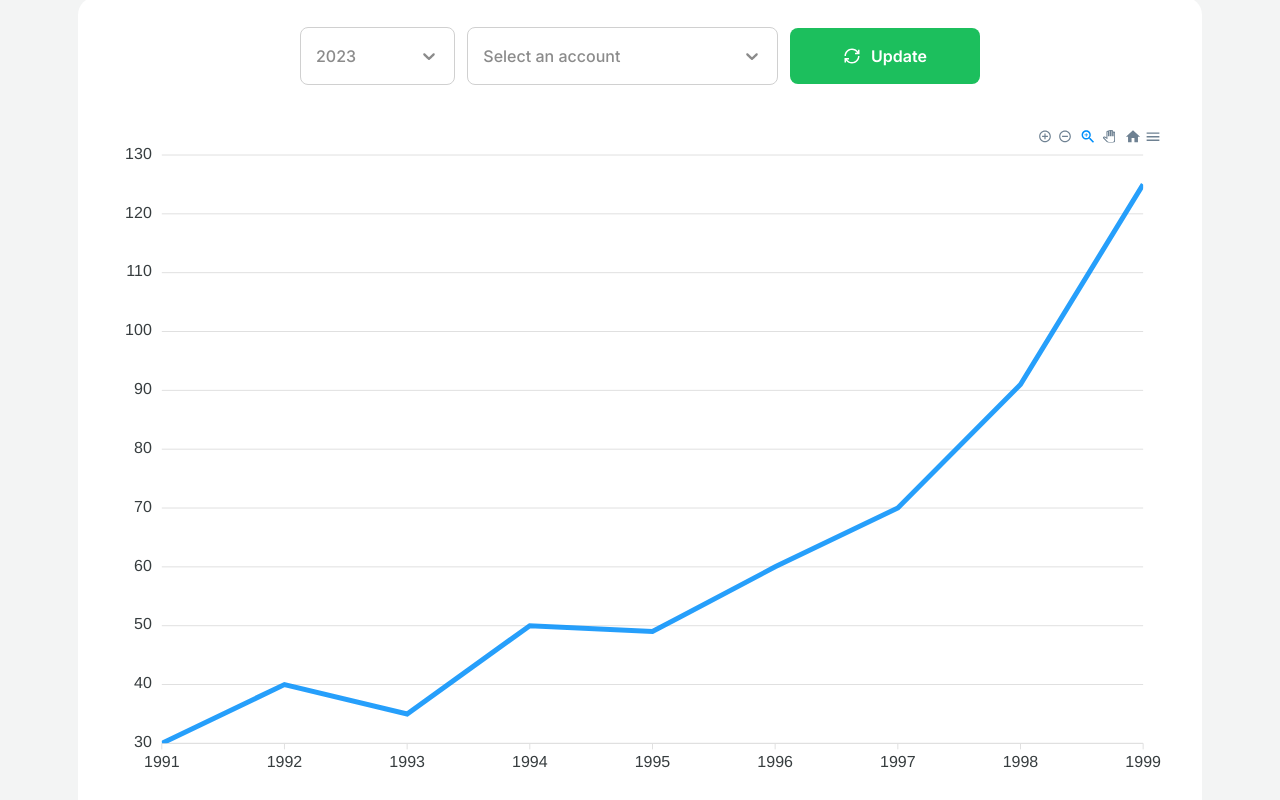
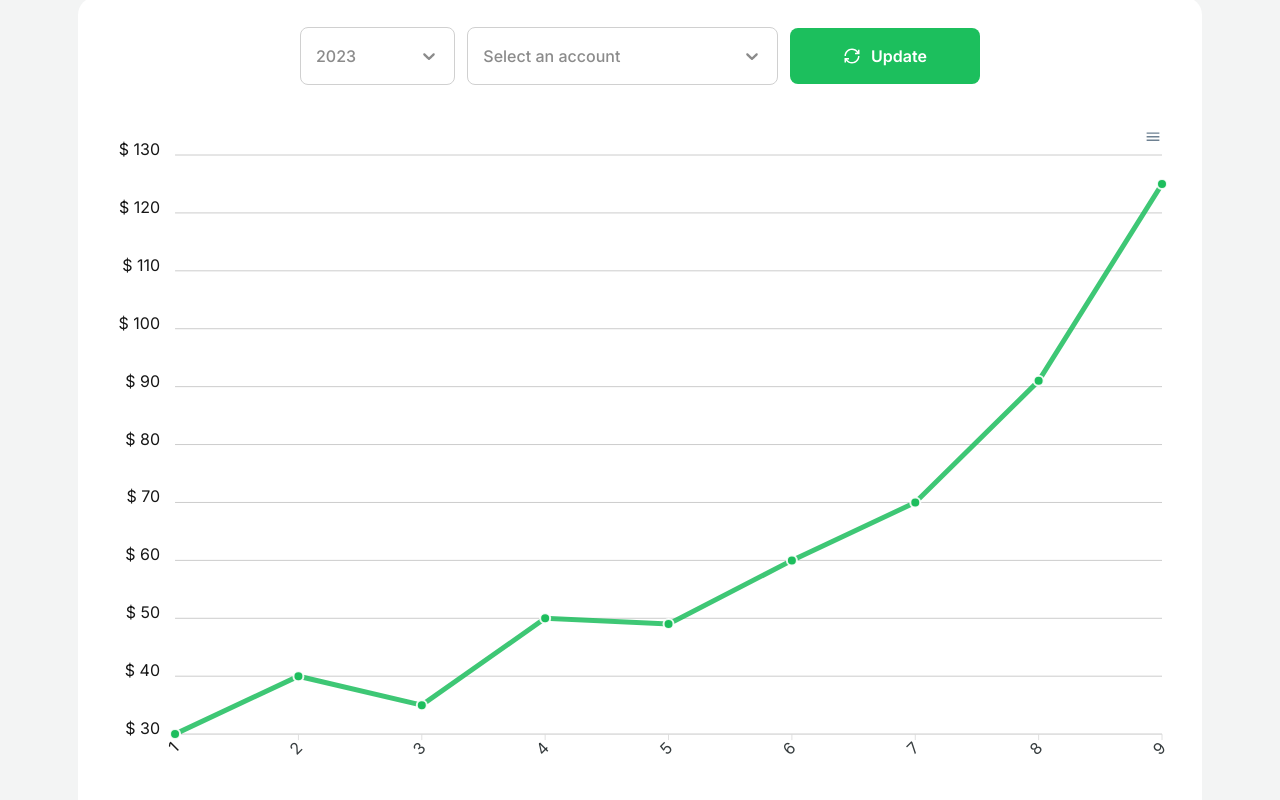
Before and after one commit to nick20name17/agra-holdings, a Next.js app: page / in a window 1280 px wide. Shown: the part 400-1200 px from the top of the page. Built offline with nearby package versions, Linux system fonts and the light colour scheme.

Commit message:
add chart options

```diff
--- a/src/components/RevenueAccounts/Chart/Chart.tsx
+++ b/src/components/RevenueAccounts/Chart/Chart.tsx
@@ -1,15 +1,16 @@
 'use client'
 
 import dynamic from 'next/dynamic'
+import ApexChart from 'react-apexcharts'
 
 import { Button } from 'components/UI/Button/Button'
 import Select from 'components/UI/Select/Select'
 
 import RefreshIcon from 'assets/images/refresh.svg'
 
+import { charOptions } from 'config/chartOptions'
+
 import styles from './Chart.module.scss'
-
-const ApexChart = dynamic(() => import('react-apexcharts'), { ssr: false })
 
 const Chart = () => {
 	const onSelectAccountChange = () => {}
@@ -20,15 +21,6 @@ const Chart = () => {
 			value: '1'
 		}
 	]
-
-	const option = {
-		chart: {
-			id: 'apexchart-example'
-		},
-		xaxis: {
-			categories: [1991, 1992, 1993, 1994, 1995, 1996, 1997, 1998, 1999]
-		}
-	}
 
 	const series = [
 		{
@@ -50,11 +42,9 @@ const Chart = () => {
 					placeholder='Select an account'
 					onChange={onSelectAccountChange}
 				/>
-				<Button icon={<RefreshIcon />}>
-					Update
-				</Button>
+				<Button icon={<RefreshIcon />}>Update</Button>
 			</div>
-			<ApexChart type='line' options={option} series={series} />
+			<ApexChart options={charOptions} series={series} />
 		</div>
 	)
 }
--- a/src/components/SettingsCard/SettingsCard.tsx
+++ b/src/components/SettingsCard/SettingsCard.tsx
@@ -12,7 +12,9 @@ export const SettingsCard: React.FC<SettingsCardProps> = ({ text, icon }) => {
 		<div className={styles.card}>
 			<div className={styles.header}>
 				<span className={styles.icon}>{icon}</span>
-				<h2 className='text_dark-800 text_semi-bold text_fs-400'>{text}</h2>
+				<h2 className='text_dark-800 text_semi-bold text_fs-400'>
+					{text}
+				</h2>
 			</div>
 			<ArrowRightIcon />
 		</div>
--- a/src/components/UserDropdown/UserDropdown.tsx
+++ b/src/components/UserDropdown/UserDropdown.tsx
@@ -8,7 +8,7 @@ import ArrowDrowdownIcon from 'assets/images/arrow-dropdown.svg'
 import LogoutIcon from 'assets/images/logout.svg'
 import SettingsIcon from 'assets/images/settings.svg'
 
-import { routes } from '../../utils/routes'
+import { routes } from 'config/routes'
 
 import styles from './UserDropdown.module.scss'
 
@@ -30,7 +30,7 @@ export const UserDropdown: React.FC = () => {
 			<button onClick={handleClick} className={styles.menu}>
 				<span>Arnold Frey</span>
 				<span className={`${styles.btn} ${menuBtnClass}`}>
-					<ArrowDrowdownIcon/>
+					<ArrowDrowdownIcon />
 				</span>
 			</button>
 			<div className={`${styles.options} ${optionsClass}`}>
@@ -39,7 +39,7 @@ export const UserDropdown: React.FC = () => {
 					<span>Settings</span>
 				</Link>
 				<Link className={styles.option} href='/'>
-					<LogoutIcon/>
+					<LogoutIcon />
 					<span>Logout</span>
 				</Link>
 			</div>
--- /dev/null
+++ b/src/config/chartOptions.ts
@@ -0,0 +1,56 @@
+import type { ApexOptions } from 'apexcharts'
+
+export const charOptions: ApexOptions = {
+	chart: { height: 380, type: 'line', zoom: { enabled: false } },
+	dataLabels: { enabled: false },
+	stroke: { curve: 'straight' },
+	xaxis: {
+		categories: [],
+		labels: {
+			rotate: -45,
+			rotateAlways: true,
+			offsetY: 4,
+			style: {
+				colors: ['#171717'],
+				fontSize: '0.7em',
+				fontFamily: '"Inter", sans-serif',
+				fontWeight: 500
+			}
+		}
+	},
+	yaxis: {
+		labels: {
+			formatter: val => {
+				return '$ ' + val
+			},
+			style: {
+				colors: ['#171717'],
+				fontSize: '0.7em',
+				fontFamily: '"Inter", sans-serif',
+				fontWeight: 500
+			},
+			offsetX: -5
+		}
+	},
+	tooltip: {
+		y: {
+			formatter: function (val) {
+				return '$ ' + val
+			}
+		}
+	},
+	colors: [
+		'#1DBE5D',
+		'#f7d828',
+		'#6d90c7',
+		'#b37366',
+		'#6e9994',
+		'#55d9cc',
+		'#e36d5d',
+		'#563da6',
+		'#9bb562',
+		'#a31f26'
+	],
+	markers: { size: 5 },
+	grid: { show: true, borderColor: '#ccc' }
+}
--- a/tsconfig.json
+++ b/tsconfig.json
@@ -23,6 +23,7 @@
 			"app/*": ["./src/app/*"],
 			"assets/*": ["./src/assets/*"],
 			"components/*": ["./src/components/*"],
+			"config/*": ["./src/config/*"],
 			"types/*": ["./src/types/*"]
 		}
 	},
```
Also changed, not shown: src/config/routes.ts (renamed from src/utils/routes.ts), 1 other file (tests, documents, lock files or other folders).
